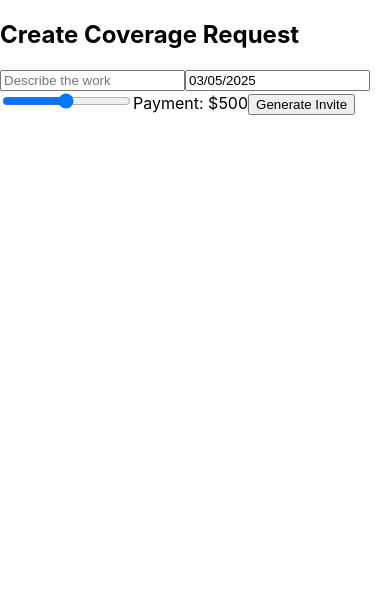
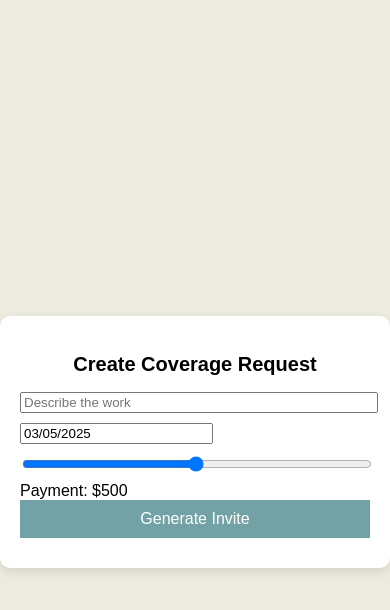
Before and after one commit to flavsdotcom/fieldpay-proto, a React (Create React App) app: page / in a window 390 px wide. Shown: the top 610 px of the page. Built offline with nearby package versions, Linux system fonts and the light colour scheme.

Commit message:
Improved mobile styling for FieldPay prototype

```diff
--- a/src/App.css
+++ b/src/App.css
@@ -1,38 +1,47 @@
-.App {
-  text-align: center;
+body {
+  font-family: Arial, sans-serif;
+  background-color: #edebdf;
+  margin: 0;
+  padding: 0;
 }
 
-.App-logo {
-  height: 40vmin;
-  pointer-events: none;
-}
-
-@media (prefers-reduced-motion: no-preference) {
-  .App-logo {
-    animation: App-logo-spin infinite 20s linear;
-  }
-}
-
-.App-header {
-  background-color: #282c34;
-  min-height: 100vh;
+.app-container {
   display: flex;
   flex-direction: column;
   align-items: center;
   justify-content: center;
-  font-size: calc(10px + 2vmin);
-  color: white;
+  min-height: 100vh;
+  padding: 20px;
 }
 
-.App-link {
-  color: #61dafb;
+.card {
+  width: 100%;
+  max-width: 400px;
+  background: white;
+  border-radius: 10px;
+  padding: 20px;
+  box-shadow: 0px 4px 10px rgba(0, 0, 0, 0.1);
 }
 
-@keyframes App-logo-spin {
-  from {
-    transform: rotate(0deg);
-  }
-  to {
-    transform: rotate(360deg);
-  }
+h2 {
+  font-size: 20px;
+  text-align: center;
 }
+
+input, button {
+  width: 100%;
+  margin-bottom: 10px;
+}
+
+button {
+  padding: 10px;
+  background-color: #72a2a6;
+  border: none;
+  color: white;
+  font-size: 16px;
+  cursor: pointer;
+}
+
+button:hover {
+  background-color: #5d8d92;
+}
--- a/src/App.js
+++ b/src/App.js
@@ -4,6 +4,7 @@ import { Button } from "react-bootstrap";
 import { FormControl as Input } from "react-bootstrap";
 import DatePicker from "react-datepicker";
 import "react-datepicker/dist/react-datepicker.css";
+import "./App.css";
 
 const CoverageRequest = () => {
   const [details, setDetails] = useState({
@@ -31,7 +32,7 @@ const CoverageRequest = () => {
   };
 
   return (
-    <div className="p-6 max-w-md mx-auto">
+    <div className="app-container">
       <Card className="bg-[#edebdf] p-4">
         <Card.Body>
           <h2 className="text-xl font-bold text-black mb-4">Create Coverage Request</h2>
```
